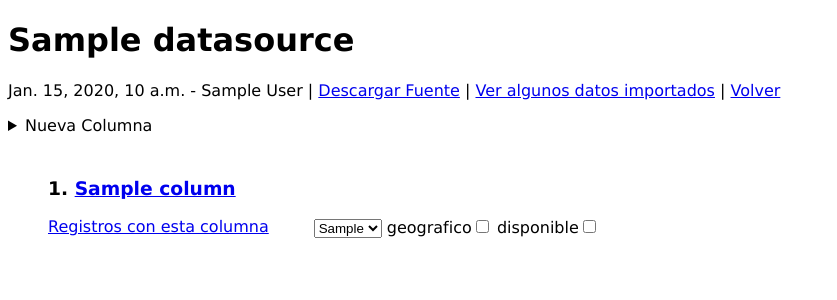
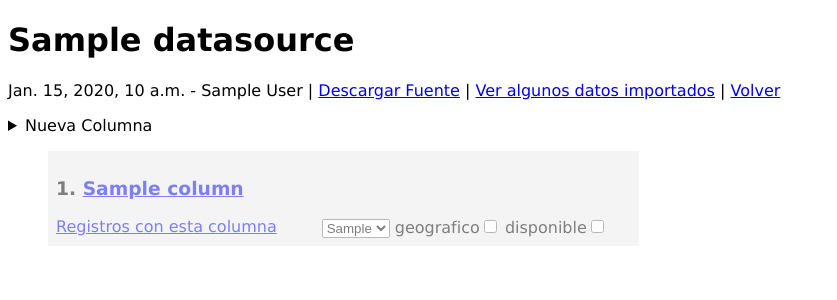
Before and after one commit to apanruning/sitseg.docus, a Django app: template templates/detail.html in a window 1280 px wide. Shown: the top 300 px of the page, without its empty margins (0-837 px from the left). Run offline with Django 3.2, Linux system fonts and the light colour scheme; the template is opened without the code that fills it: most values are stand-ins (such as "Sample title", 1, 10 or a date in 2020); parts of the project's set-up code (start-up, migrations or seed data) failed here and were passed over; some libraries are stand-ins or nearby versions.

Commit message:
cambios de estilos

```diff
--- a/media/css/style.css
+++ b/media/css/style.css
@@ -22,9 +22,13 @@ ul {
 .data_column{
     float: left;
     width:45%;
-    margin:0.5em 2em 0.5em 0;
+    padding:0.5em 2em 0.5em 0.5em;
 }
 .column_form {
     float:right;
     clear:right;
 }
+.disabled {
+    opacity:0.5;
+    background: #EBEBEB;
+}
--- a/templates/detail.html
+++ b/templates/detail.html
@@ -21,7 +21,7 @@
     </details>
     <ul>
     {% for column in columns %}
-        <li class="data_column">
+        <li class="data_column {% if not column.is_available %}disabled{% endif %}">
             <h3>{{column.pk}}. <a href="/column/{{column.pk}}">{{column.name}}</a></h3>
             <a href="/column/{{column.pk}}">Registros con esta columna</a>
             <form action="/column/{{column.pk}}" method="post" class="column_form">
```
